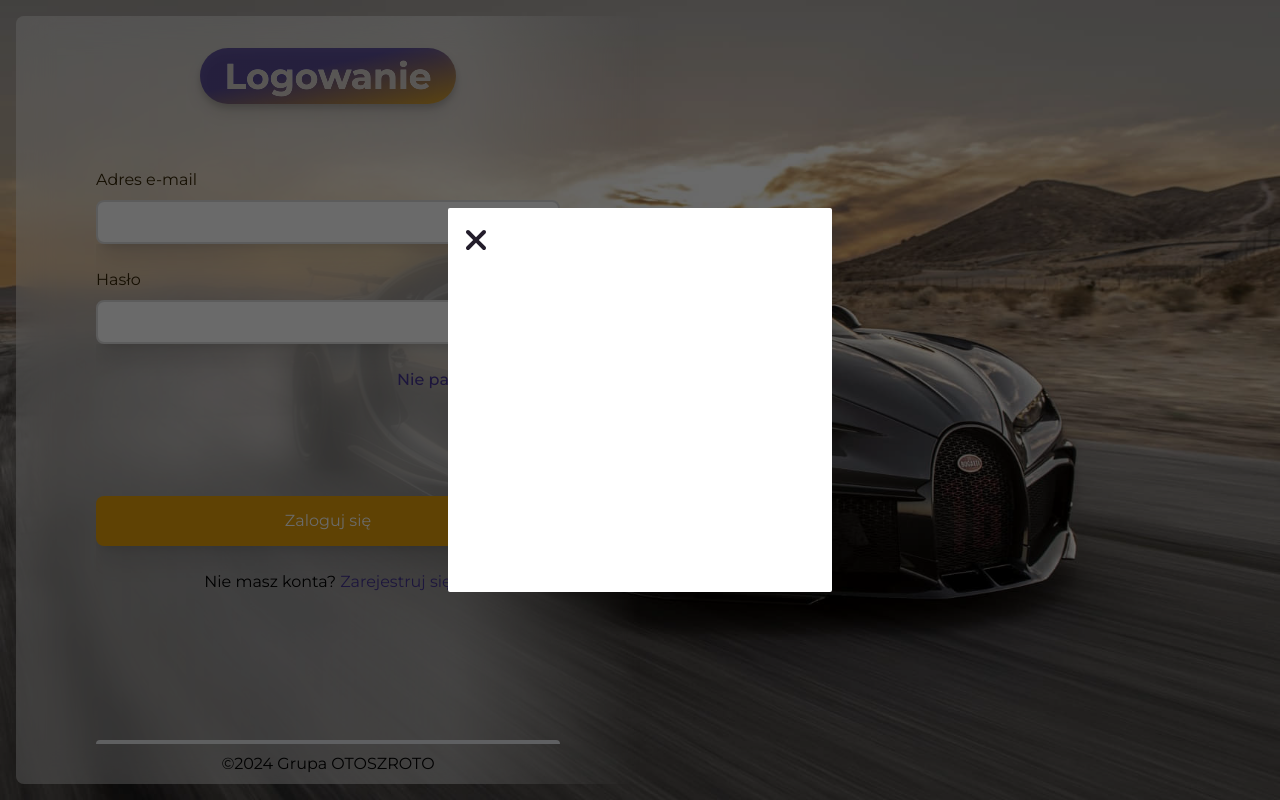
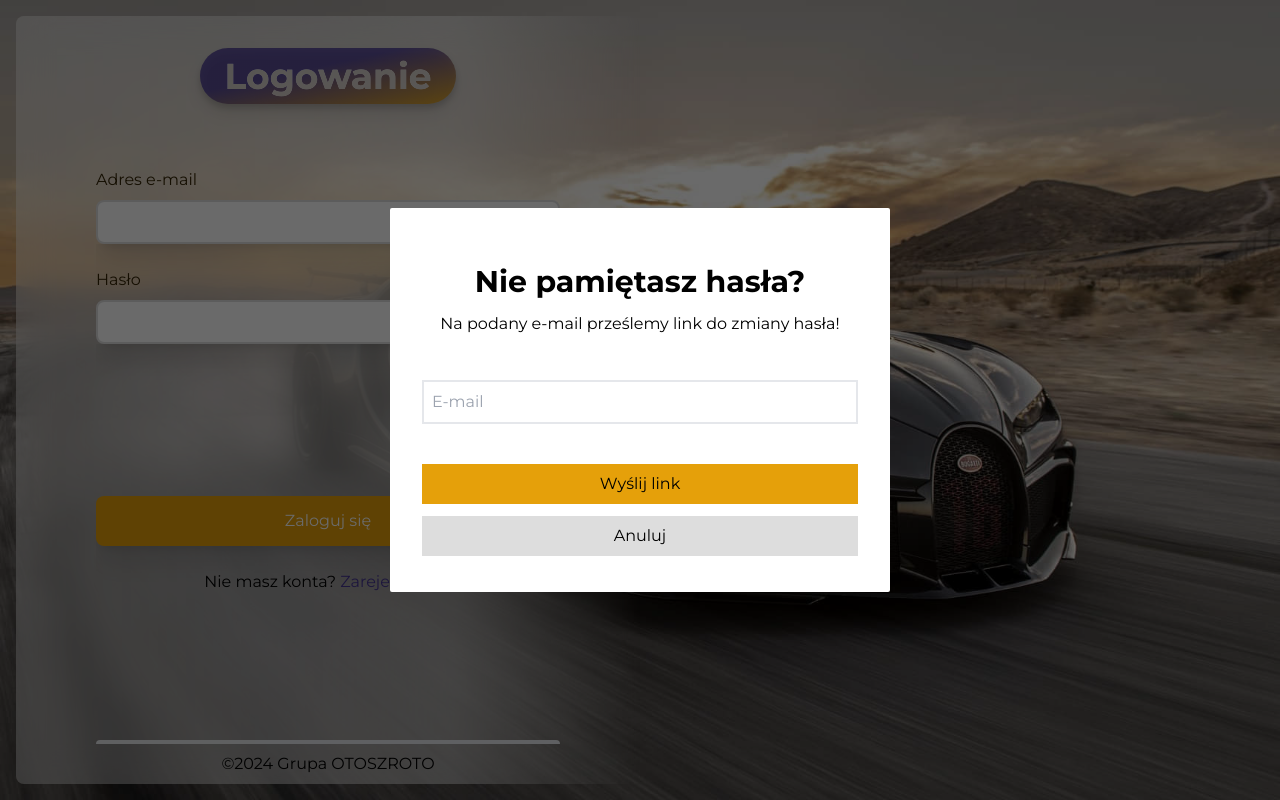
Before and after one commit to MatiHalek/OTOSZROTO, a Nuxt app in the folder frontend/: page /logowanie in a window 1280 px wide. Both pictures are taken after a click on the element "Nie pamiętam hasła". Built offline with nearby package versions, Linux system fonts and the light colour scheme.

Commit message:
add modal content

```diff
--- a/frontend/components/modals/ResetPasswordModal.vue
+++ b/frontend/components/modals/ResetPasswordModal.vue
@@ -2,13 +2,16 @@
     <Transition name="fade">
         <div class="fixed left-0 top-0 z-50 w-full h-full bg-[#00000095] flex justify-center items-center" v-show="isVisible">
             <Transition>
-                <div class="bg-[#fff] h-96 w-96 rounded-sm relative pt-0 pr-5 pb-5" v-if="isVisible">
-                    <svg class="absolute left-4 top-4 w-6 cursor-pointer fill-[#231D2B] transition-colors hover:fill-[#F44534]" @click="$emit('close')" xmlns="http://www.w3.org/2000/svg" viewBox="0 0 384 512"><!--!Font Awesome Free 6.5.2 by @fontawesome - https://fontawesome.com License - https://fontawesome.com/license/free Copyright 2024 Fonticons, Inc. -->
-                        <path d="M342.6 150.6c12.5-12.5 12.5-32.8 0-45.3s-32.8-12.5-45.3 0L192 210.7 86.6 105.4c-12.5-12.5-32.8-12.5-45.3 0s-12.5 32.8 0 45.3L146.7 256 41.4 361.4c-12.5 12.5-12.5 32.8 0 45.3s32.8 12.5 45.3 0L192 301.3 297.4 406.6c12.5 12.5 32.8 12.5 45.3 0s12.5-32.8 0-45.3L237.3 256 342.6 150.6z"/>
-                    </svg>
+                <div class="bg-[#fff] h-96 w-[500px] rounded-sm relative py-14 px-8" v-if="isVisible">
+                    <div>
+                        <h2 class="text-center font-bold text-3xl">Nie pamiętasz hasła?</h2>
+                        <h3 class="text-center py-3 text-base">Na podany e-mail prześlemy link do zmiany hasła!</h3>
 
-                    <div id="content">
-
+                        <input class="outline-none border-2 w-full mt-8 p-2" type="text" placeholder="E-mail">
+                        <div class="flex flex-col mt-10 gap-3">
+                            <button class="w-full bg-[#E5A00A] p-2">Wyślij link</button>
+                            <button class="w-full bg-[#DDD] p-2">Anuluj</button>
+                        </div>
                     </div>
                 </div>
             </Transition>
```
